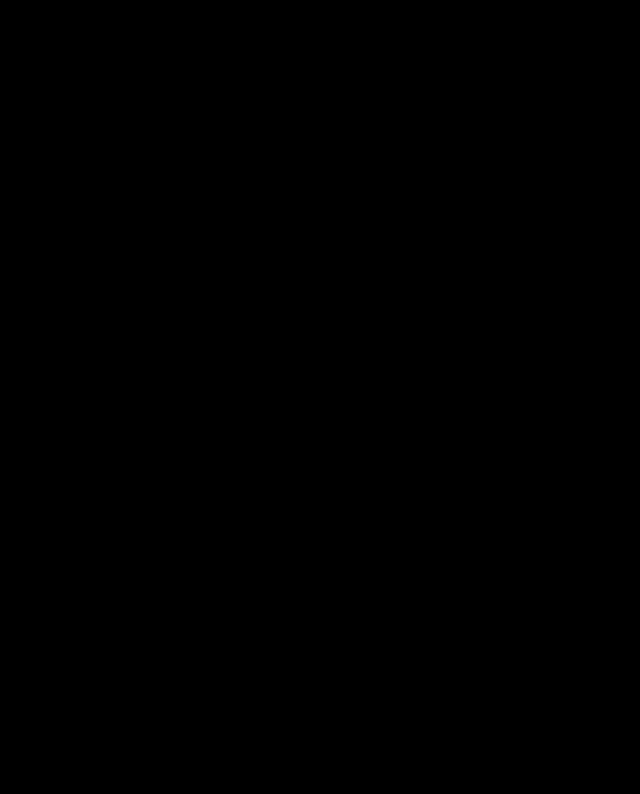
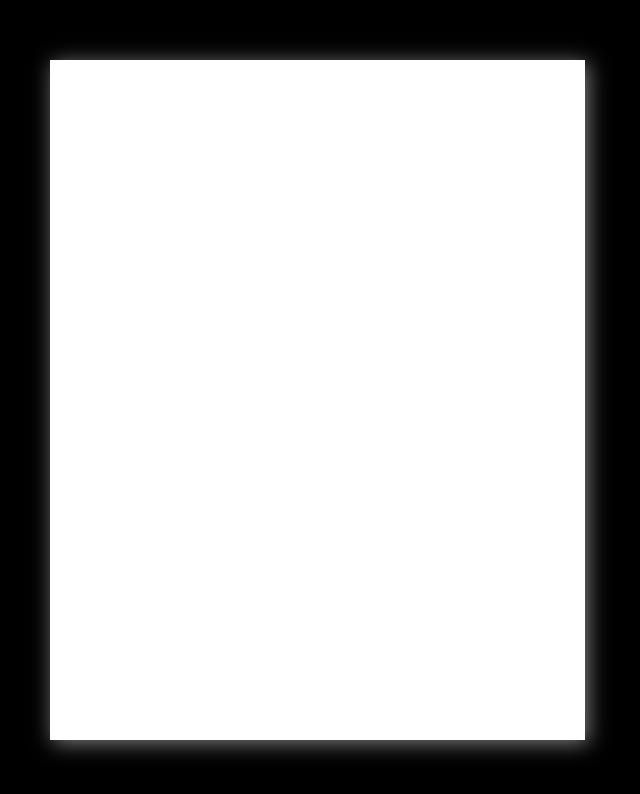
Before and after one commit to brubsby/cozyvec, a website: page index.html in a window 1280 px wide. Shown: the whole page, without its empty margins (635-1275 px from the left). Drawn offline with Linux system fonts and the light colour scheme.

Commit message:
make paper white

```diff
--- a/desktop/sources/links/main.css
+++ b/desktop/sources/links/main.css
@@ -3,5 +3,5 @@ body {margin:0; background-color: black}
 #cozyvec {height:calc(100vh - 60px); width:calc(100vw - 60px); padding:30px; overflow:hidden;}
 #cozyvec #wrapper {overflow:hidden; position:relative;}
 #cozyvec #wrapper #codearea {position:relative; width:calc(50vw - 45px); height:calc(100vh - 60px);padding-right: 30px;}
-#cozyvec #wrapper #codearea textarea {background:none; border:none; color:white; height:100%; width:100%; font-family:courier_new monospace; resize:none; outline:none; font-size: 12px; line-height: 15px;}
-#cozyvec #wrapper #plotarea, #cozyvec #wrapper #plotarea #paper { position: absolute; left: calc(50vw - 15px); top:0px; -webkit-user-select: none;-webkit-app-region: no-drag; width: calc(50vw - 45px); height: calc(100vh - 60px)}
+#cozyvec #wrapper #codearea textarea {background:none; border:none; color:white; height:100%; width:100%; font-family:courier_new monospace; resize:none; outline:none; font-size:12px; line-height:15px;}
+#cozyvec #wrapper #plotarea {background-color:white; position:absolute; left:calc(50vw - 15px); top:0px; -webkit-user-select:none; -webkit-app-region:no-drag; width:calc(50vw - 105px); height:calc(100vh - 120px); margin:30px; box-shadow: rgba(255, 255, 255, 0.5) 3px 3px 20px 0px;}
--- a/desktop/sources/scripts/plotarea.js
+++ b/desktop/sources/scripts/plotarea.js
@@ -5,6 +5,9 @@ function PlotArea(client) {
   this.el.id = 'plotarea'
   // this._paper = document.createElement('canvas')
   // this._paper.id = 'paper'
+
+  this.ratio = window.devicePixelRatio
+  this.context = this.el.getContext('2d')
 
   this.install = function(host) {
     // this.el.appendChild(this._paper)
```
